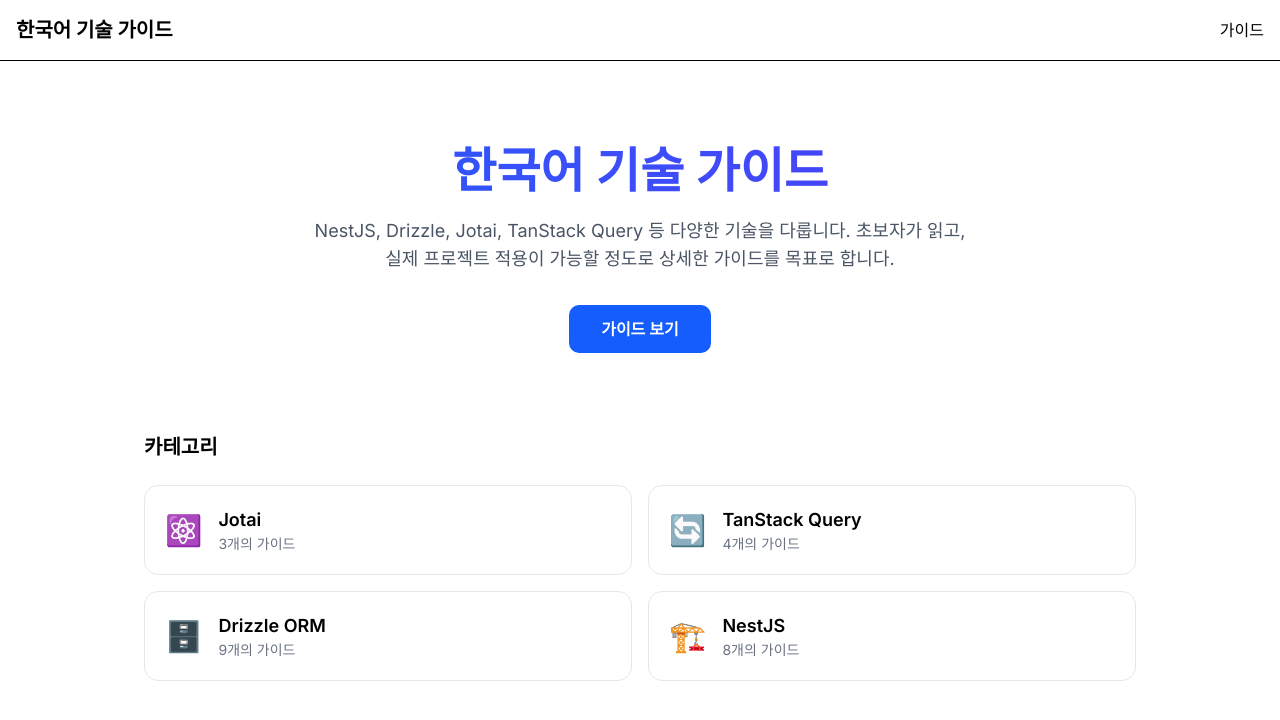
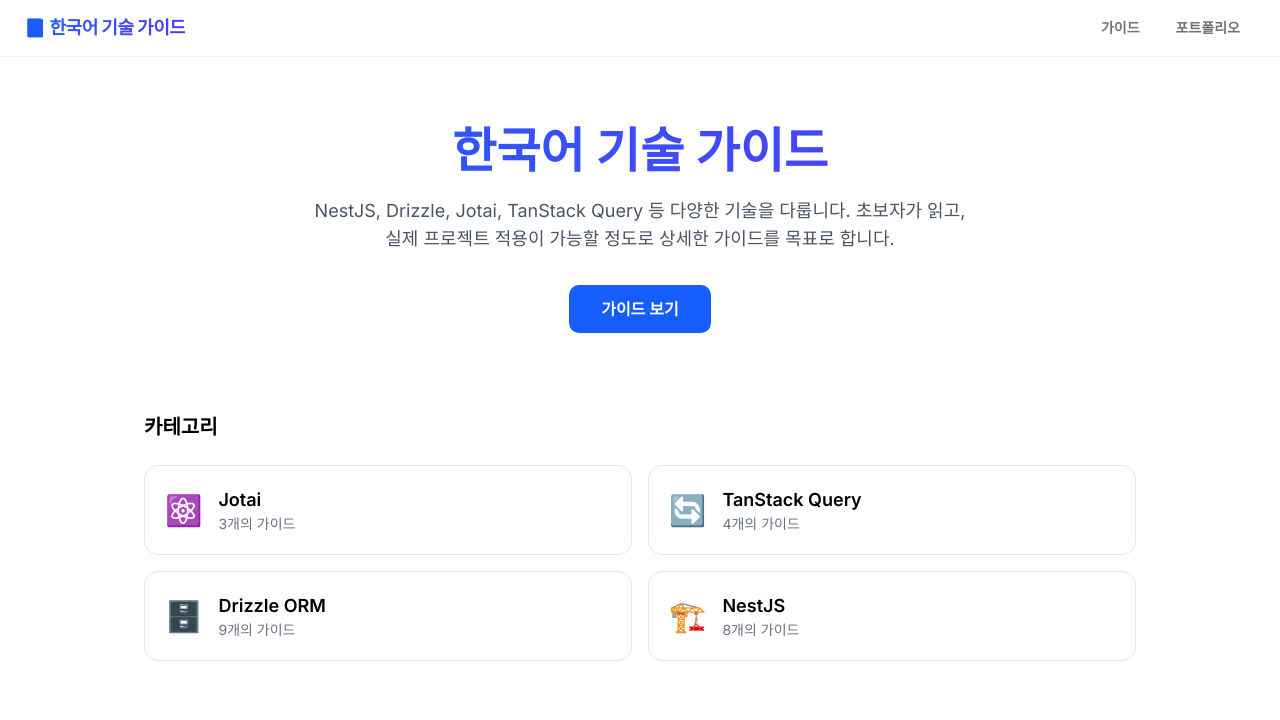
Before and after one commit to jsy8481/jsy8481.github.io, a Next.js app: page / in a window 1280 px wide. Shown: the top 720 px of the page. Built offline with nearby package versions, Linux system fonts and the light colour scheme.

Commit message:
style: 헤더 네비게이션 프리미엄 리디자인

```diff
--- a/src/components/Navigation.tsx
+++ b/src/components/Navigation.tsx
@@ -1,16 +1,50 @@
+'use client';
 
 import Link from 'next/link';
+import { usePathname } from 'next/navigation';
 
 export default function Navigation() {
+    const pathname = usePathname();
+
+    const isActive = (path: string) => {
+        if (path === '/') return pathname === '/';
+        return pathname.startsWith(path);
+    };
+
     return (
-        <nav className="border-b p-4 mb-4">
-            <div className="max-w-7xl mx-auto flex justify-between items-center">
-                <Link href="/" className="text-xl font-bold">
-                    한국어 기술 가이드
+        <nav className="sticky top-0 z-50 border-b border-border/60 bg-background/80 backdrop-blur-lg">
+            <div className="max-w-7xl mx-auto flex justify-between items-center h-14 px-6">
+                <Link
+                    href="/"
+                    className="text-lg font-extrabold tracking-tight bg-gradient-to-r from-blue-600 to-indigo-600 bg-clip-text text-transparent hover:from-blue-500 hover:to-indigo-500 transition-all"
+                >
+                    📘 한국어 기술 가이드
                 </Link>
-                <div className="space-x-4">
-                    <Link href="/guides" className="hover:text-blue-500">
+
+                <div className="flex items-center gap-1">
+                    <Link
+                        href="/guides"
+                        className={`
+                            px-4 py-1.5 rounded-full text-sm font-semibold transition-all duration-200
+                            ${isActive('/guides')
+                                ? 'bg-blue-600 text-white shadow-sm shadow-blue-500/25'
+                                : 'text-muted-foreground hover:text-foreground hover:bg-muted'
+                            }
+                        `}
+                    >
                         가이드
+                    </Link>
+                    <Link
+                        href="/portfolio"
+                        className={`
+                            px-4 py-1.5 rounded-full text-sm font-semibold transition-all duration-200
+                            ${isActive('/portfolio')
+                                ? 'bg-blue-600 text-white shadow-sm shadow-blue-500/25'
+                                : 'text-muted-foreground hover:text-foreground hover:bg-muted'
+                            }
+                        `}
+                    >
+                        포트폴리오
                     </Link>
                 </div>
             </div>
```
